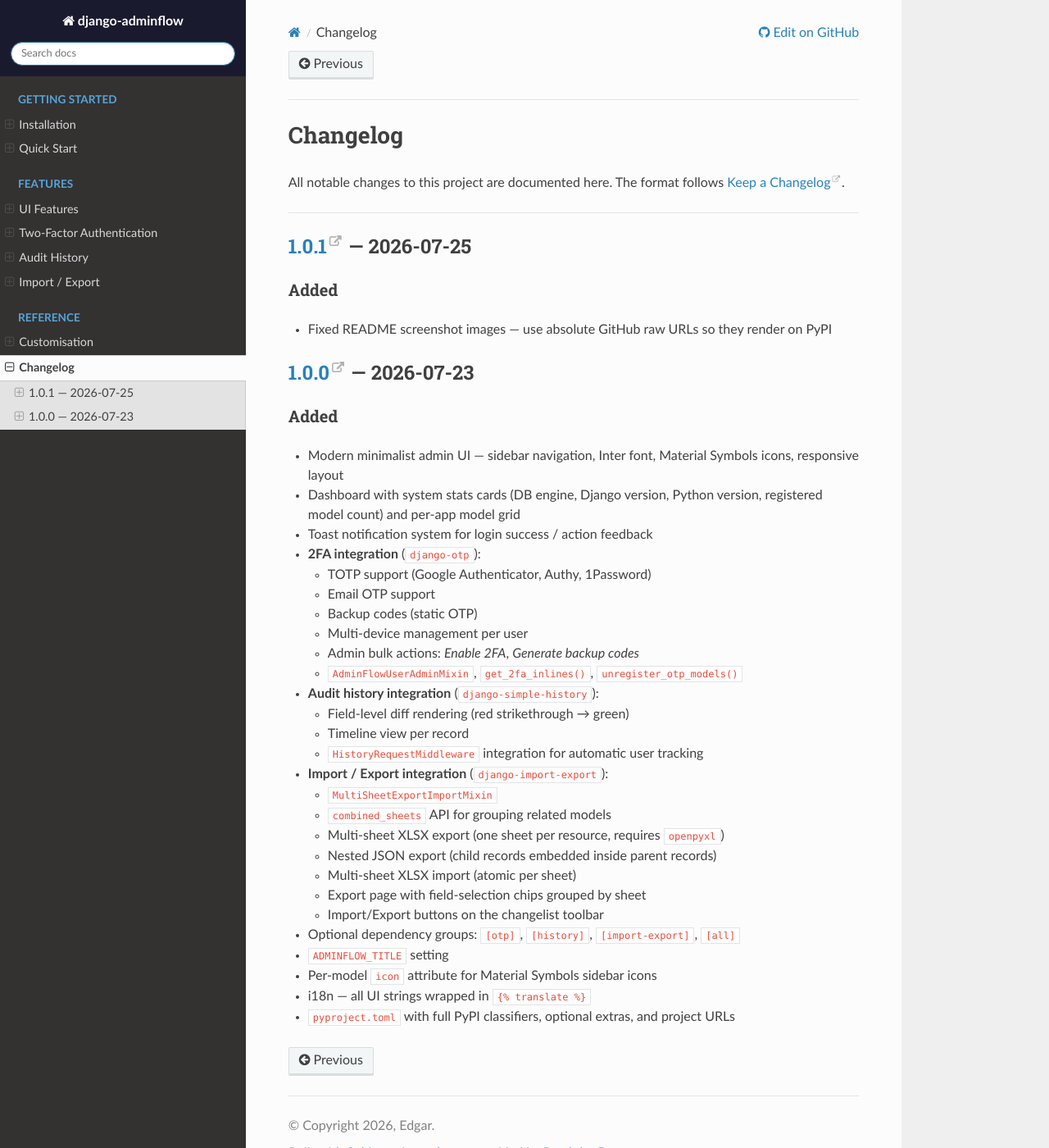
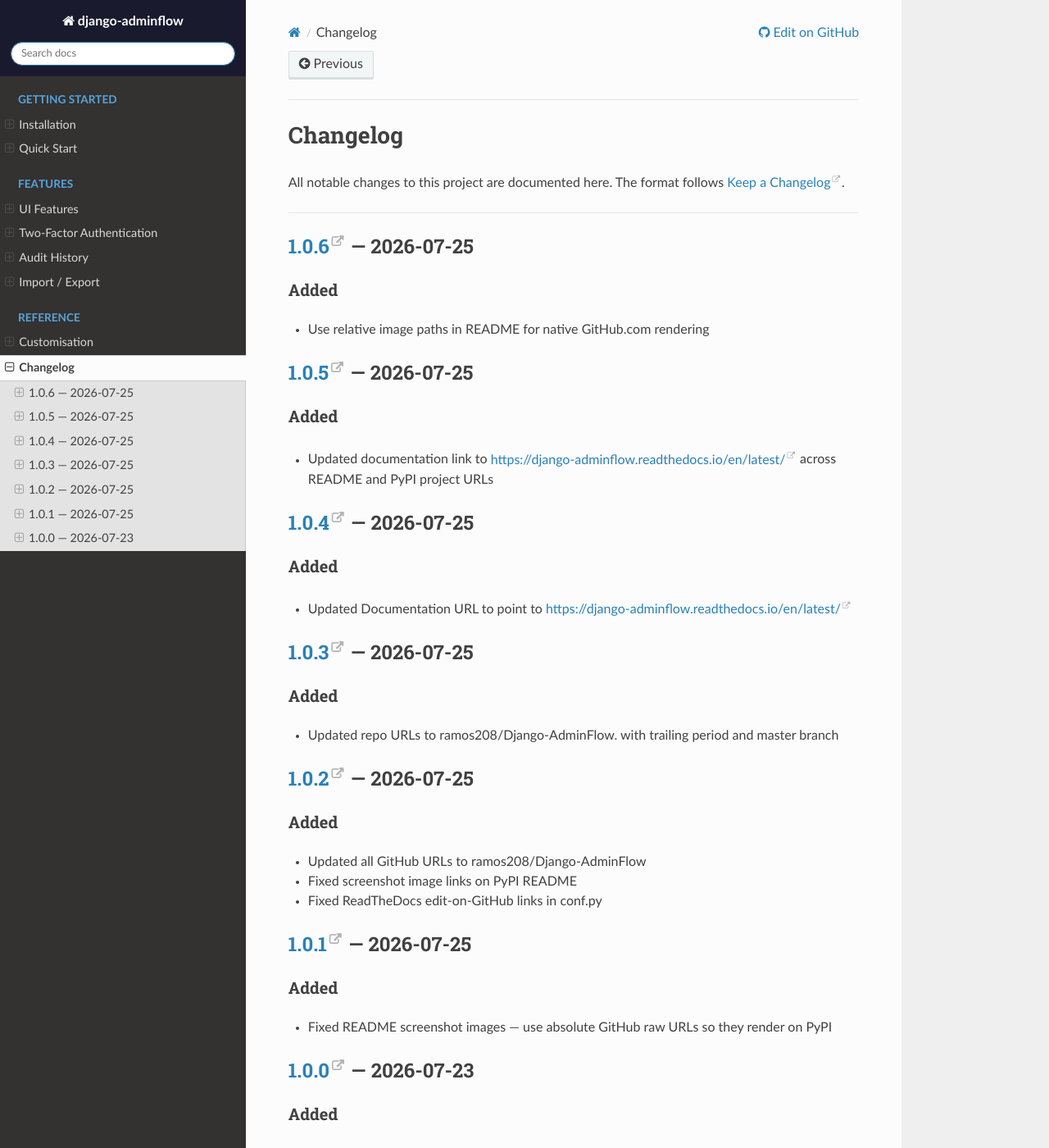
Before and after one commit to ramos208/Django-AdminFlow., a Sphinx documentation site: the page built from docs/changelog.rst, in a window 1280 px wide and 1400 px high. Shown: the whole window at 82% size. Built offline with Sphinx 7.4.7 and the Read the Docs theme 3.1.0, drawn with Linux system fonts in a browser that asks for light colours.

Commit message:
bump version to 1.0.6 and update repository URLs in documentation

```diff
--- a/docs/changelog.rst
+++ b/docs/changelog.rst
@@ -5,6 +5,58 @@ All notable changes to this project are documented here.
 The format follows `Keep a Changelog <https://keepachangelog.com/>`_.
 
 ----
+
+`1.0.6`_ — 2026-07-25
+----------------------
+
+Added
+~~~~~
+
+* Use relative image paths in README for native GitHub.com rendering
+
+.. _`1.0.6`: https://github.com/ramos208/Django-AdminFlow./releases/tag/v1.0.6
+
+`1.0.5`_ — 2026-07-25
+----------------------
+
+Added
+~~~~~
+
+* Updated documentation link to https://django-adminflow.readthedocs.io/en/latest/ across README and PyPI project URLs
+
+.. _`1.0.5`: https://github.com/ramos208/Django-AdminFlow./releases/tag/v1.0.5
+
+`1.0.4`_ — 2026-07-25
+----------------------
+
+Added
+~~~~~
+
+* Updated Documentation URL to point to https://django-adminflow.readthedocs.io/en/latest/
+
+.. _`1.0.4`: https://github.com/ramos208/Django-AdminFlow./releases/tag/v1.0.4
+
+`1.0.3`_ — 2026-07-25
+----------------------
+
+Added
+~~~~~
+
+* Updated repo URLs to ramos208/Django-AdminFlow. with trailing period and master branch
+
+.. _`1.0.3`: https://github.com/ramos208/Django-AdminFlow./releases/tag/v1.0.3
+
+`1.0.2`_ — 2026-07-25
+----------------------
+
+Added
+~~~~~
+
+* Updated all GitHub URLs to ramos208/Django-AdminFlow
+* Fixed screenshot image links on PyPI README
+* Fixed ReadTheDocs edit-on-GitHub links in conf.py
+
+.. _`1.0.2`: https://github.com/ramos208/Django-AdminFlow./releases/tag/v1.0.2
 
 `1.0.1`_ — 2026-07-25
 ----------------------
@@ -14,7 +66,7 @@ Added
 
 * Fixed README screenshot images — use absolute GitHub raw URLs so they render on PyPI
 
-.. _`1.0.1`: https://github.com/edgar/django-adminflow/releases/tag/v1.0.1
+.. _`1.0.1`: https://github.com/ramos208/Django-AdminFlow./releases/tag/v1.0.1
 
 `1.0.0`_ — 2026-07-23
 -----------------------
@@ -58,4 +110,4 @@ Added
 * i18n — all UI strings wrapped in ``{% translate %}``
 * ``pyproject.toml`` with full PyPI classifiers, optional extras, and project URLs
 
-.. _`1.0.0`: https://github.com/edgar/django-adminflow/releases/tag/v1.0.0
+.. _`1.0.0`: https://github.com/ramos208/Django-AdminFlow./releases/tag/v1.0.0
--- a/docs/conf.py
+++ b/docs/conf.py
@@ -79,9 +79,9 @@ html_title = "django-adminflow"
 
 html_context = {
     "display_github":       True,
-    "github_user":          "edgar",
-    "github_repo":          "django-adminflow",
-    "github_version":       "main",
+    "github_user":          "ramos208",
+    "github_repo":          "Django-AdminFlow.",
+    "github_version":       "master",
     "conf_py_path":         "/docs/",
     "display_version":      True,
 }
--- a/docs/index.rst
+++ b/docs/index.rst
@@ -16,7 +16,7 @@ django-adminflow
    :alt: Django versions
 
 .. image:: https://img.shields.io/badge/License-MIT-blue.svg
-   :target: https://github.com/edgar/django-adminflow/blob/main/LICENSE
+   :target: https://github.com/ramos208/Django-AdminFlow./blob/main/LICENSE
    :alt: License: MIT
 
 ----
```
Also changed, not shown: CHANGELOG.md (+27 -0 lines), README.md (+6 -6 lines), pyproject.toml (+5 -10 lines), 4 other files.
